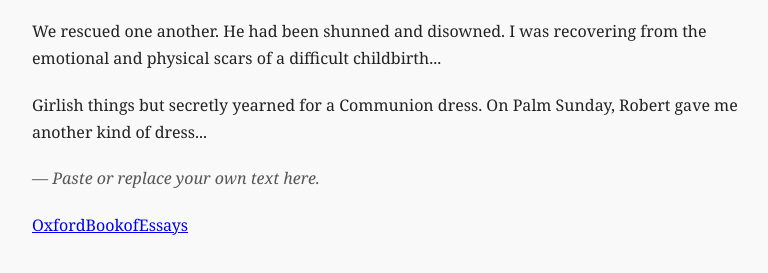
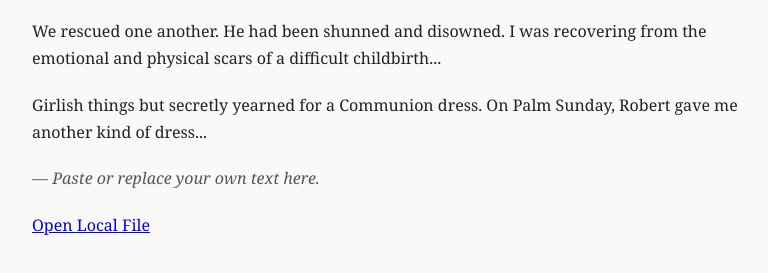
Before and after one commit to dpan007/dpan007.github.io, a plain HTML site: page index.html in a window 1280 px wide. Shown: the part 139-412 px from the top of the page, without its empty margins (248-1016 px from the left). Drawn offline with Linux system fonts and the light colour scheme.

Commit message:
Update index.html

```diff
--- a/index.html
+++ b/index.html
@@ -36,6 +36,6 @@
   <p>Girlish things but secretly yearned for a Communion dress. On Palm Sunday, Robert gave me another kind of dress...</p>
 
   <p class="note">— Paste or replace your own text here.</p>
-  <a href="file:/home/dpan/Downloads/OxfordBookofEssays.html">OxfordBookofEssays</a>
+  <a href="file:///home/dpan/Downloads/OxfordBookofEssays.html">Open Local File</a>
 </body>
 </html>
```
